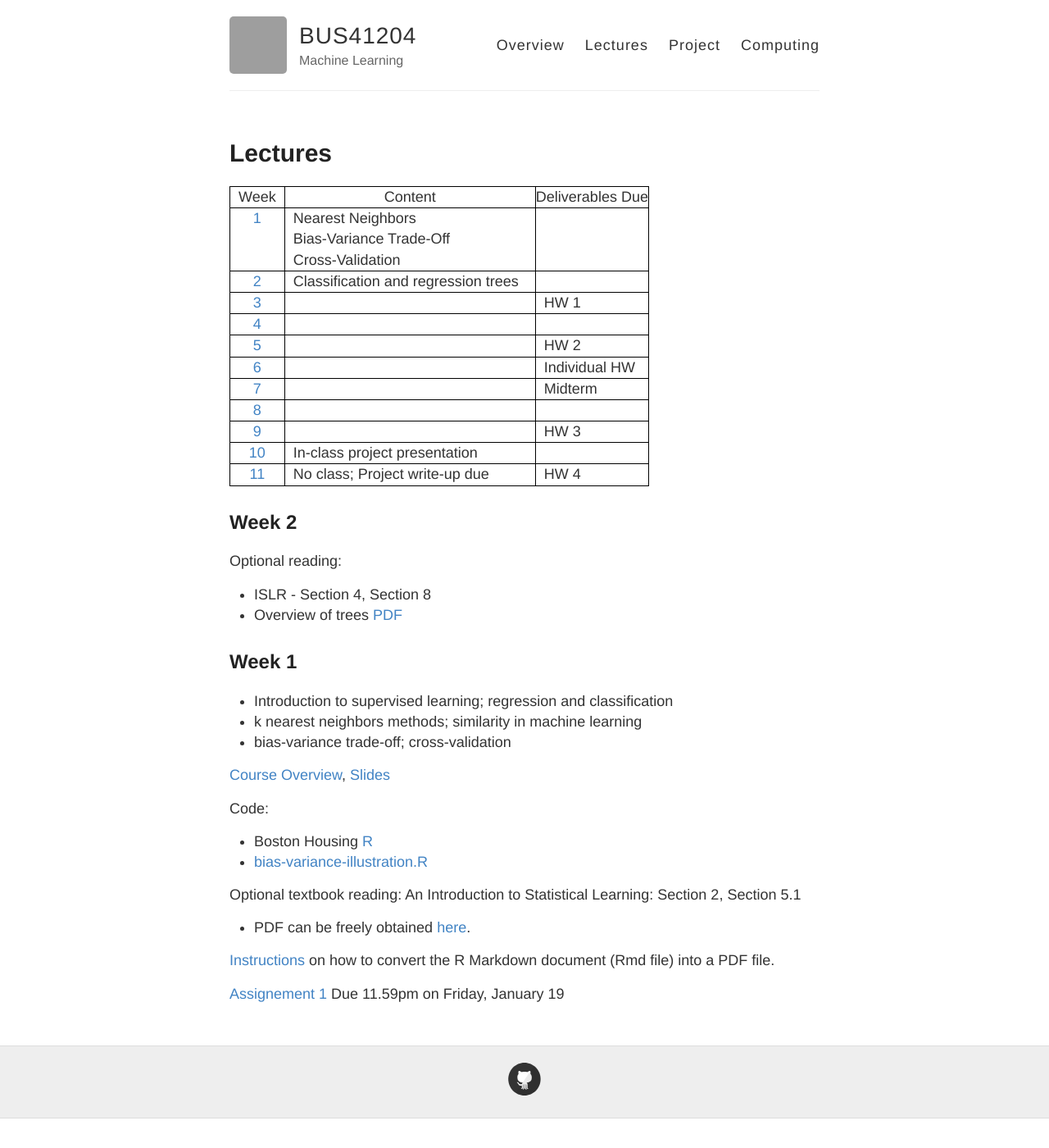
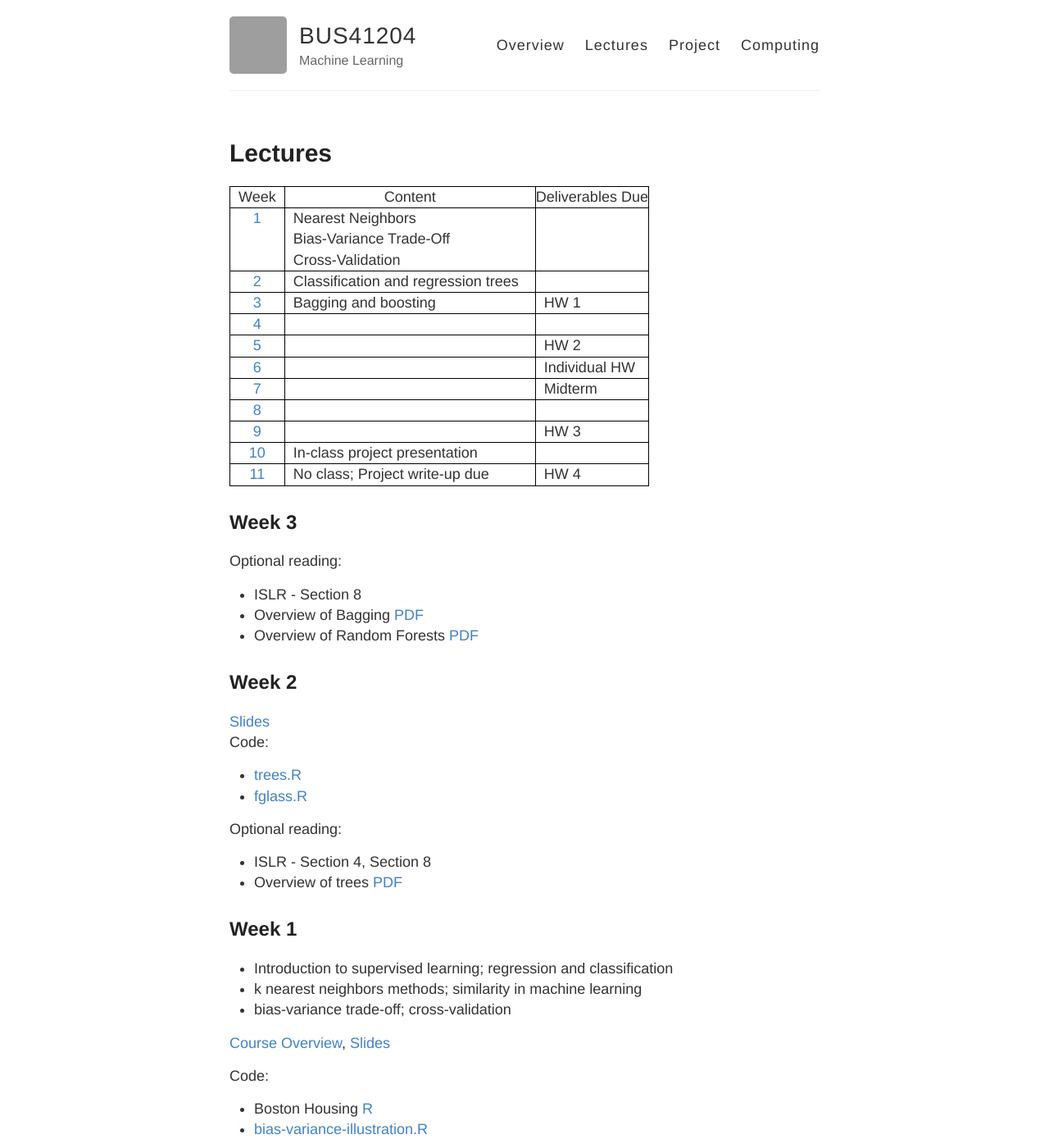
Before and after one commit to ChicagoBoothML/ML2017, a Jekyll site: the page built from lectures.md, in a window 1280 px wide and 1400 px high. Shown: the whole window at 82% size. Built offline with Jekyll 4.4.1, drawn with Linux system fonts in a browser that asks for light colours; grey boxes are pictures that could not be loaded.

Commit message:
Update lectures.md

```diff
--- a/lectures.md
+++ b/lectures.md
@@ -9,7 +9,7 @@ permalink: /lectures/
 |:-------------------:|---------------------------------------------------------------|:------------------|
 | [1](#week-1)   | &nbsp;&nbsp;Nearest Neighbors <br>&nbsp;&nbsp;Bias-Variance Trade-Off <br> &nbsp;&nbsp;Cross-Validation   |                   |
 | [2](#week-2)   | &nbsp;&nbsp;Classification and regression trees&nbsp;&nbsp;&nbsp;&nbsp;    |                       |
-| [3]()          |                                                                |  &nbsp;&nbsp;HW 1             |
+| [3](#week-3)   | &nbsp;&nbsp;Bagging and boosting&nbsp;&nbsp;&nbsp;&nbsp;       |    &nbsp;&nbsp;HW 1             |
 | [4]()          |                                                                |                   |
 | [5]()          |                                                                |  &nbsp;&nbsp;HW 2     |
 | [6]()          |                                                                |  &nbsp;&nbsp;Individual HW&nbsp;&nbsp;            |
@@ -21,9 +21,24 @@ permalink: /lectures/
 {: .mbtablestyle}
 
 
+## Week 3
+
+Optional reading:
+
+* ISLR - Section 8
+* Overview of Bagging [PDF](http://statistics.berkeley.edu/sites/default/files/tech-reports/421.pdf)
+* Overview of Random Forests [PDF](https://www.stat.berkeley.edu/~breiman/RandomForests/cc_home.htm)
+
+
+
 
 ## Week 2
 
+[Slides](https://piazza.com/class_profile/get_resource/j8padvvrtd375m/jca00a3gi5j575)
+Code:
+
+* [trees.R](https://raw.githubusercontent.com/ChicagoBoothML/ML2016/master/code/trees.R)
+* [fglass.R](https://raw.githubusercontent.com/ChicagoBoothML/ML2016/master/code/fglass.R)
 
 Optional reading:
 
```
